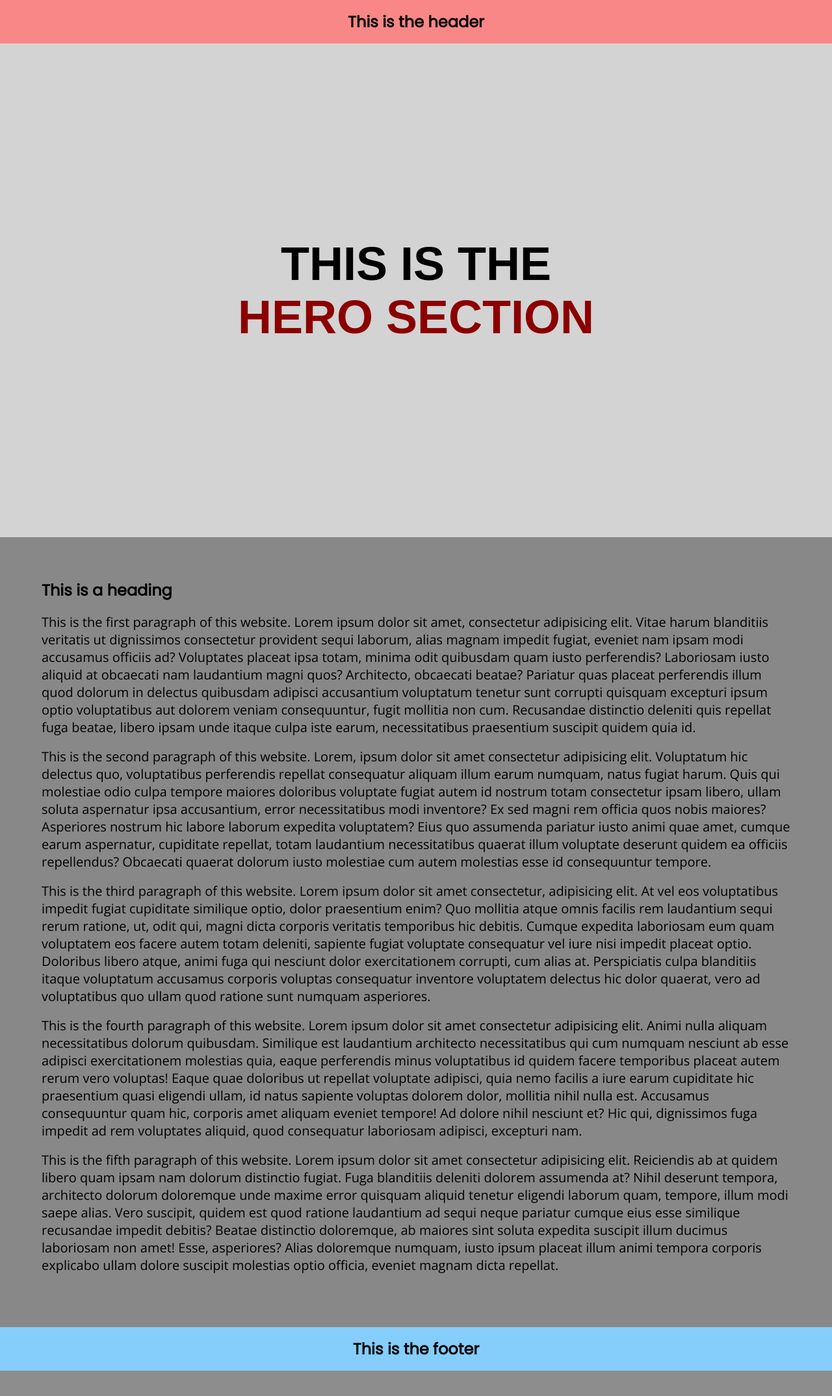
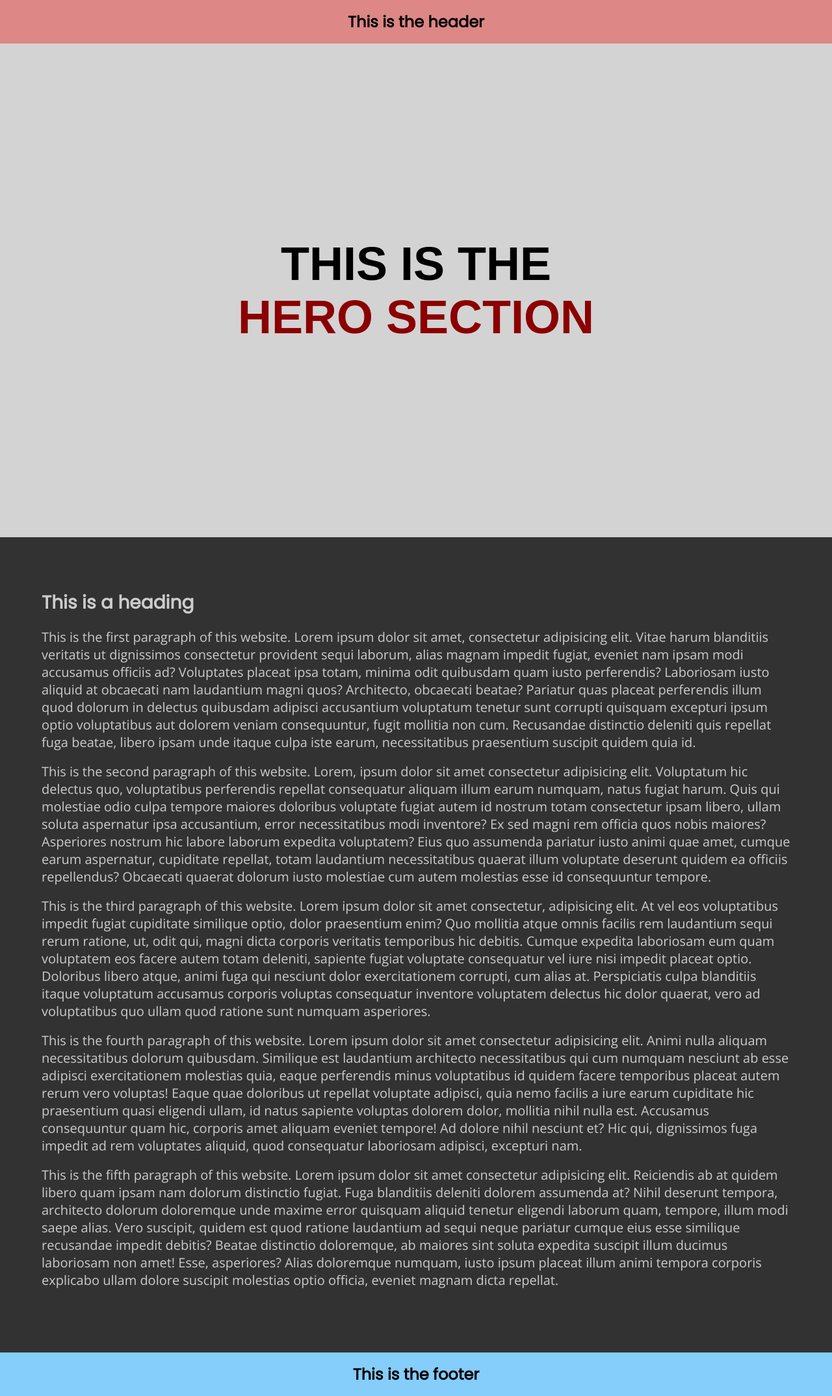
Before and after one commit to kevlarkode/teenleo, a PHP site: page / in a window 1280 px wide. Shown: the whole page at 65% size. Before the commit the page ends 2110 px from the top, so only its background shows below. Run offline with PHP 8.4, Linux system fonts and the light colour scheme.

Commit message:
changed main-content background color

```diff
--- a/index.html
+++ b/index.html
@@ -21,7 +21,7 @@
     </section>
 
     <main>
-        <section class="main-content">
+        <section id="main-content" class="main-content">
             <h2>This is a heading</h2>
             <br>
             <p>This is the first paragraph of this website. Lorem ipsum dolor sit amet, consectetur adipisicing elit.
--- a/style.css
+++ b/style.css
@@ -42,19 +42,20 @@ p {
 
 header,
 footer {
-  padding: 1rem 0;
+  padding: 0.5rem 0;
 }
 
 header {
-  background-color: rgb(250, 135, 135);
+  background-color: rgba(250, 135, 135, 0.75);
   display: flex;
   justify-content: center;
   align-items: center;
-  /* position: sticky;
-  top: 0; */
+  position: sticky;
+  top: 0;
 }
 main {
-  background-color: rgb(136, 136, 136);
+  background-color: rgb(50, 50, 50);
+  color: #ccc;
 }
 footer {
   background-color: rgb(133, 205, 250);
@@ -82,7 +83,10 @@ footer {
   color: darkred;
 }
 .main-content {
-  margin: 1rem;
+  padding: 4rem 1rem;
+}
+.main-content h2 {
+  font-size: 1.75rem;
 }
 
 /* responsiveness */
@@ -95,7 +99,7 @@ footer {
     padding: 1rem 0;
   }
   .main-content {
-    margin: 4rem 4rem;
+    padding: 5rem 4rem;
   }
 }
 
@@ -104,7 +108,7 @@ footer {
 @media (max-height: 400px) {
   header,
   footer {
-    padding: 0.75rem 0;
+    padding: 0.5rem 0;
   }
   p {
     font-size: 1rem;
@@ -125,7 +129,7 @@ footer {
 @media (max-width: 300px) {
   header,
   footer {
-    padding: 0.75rem 0;
+    padding: 0.5rem 0;
   }
   .hero-section .content-box {
     font-size: 2rem;
```
